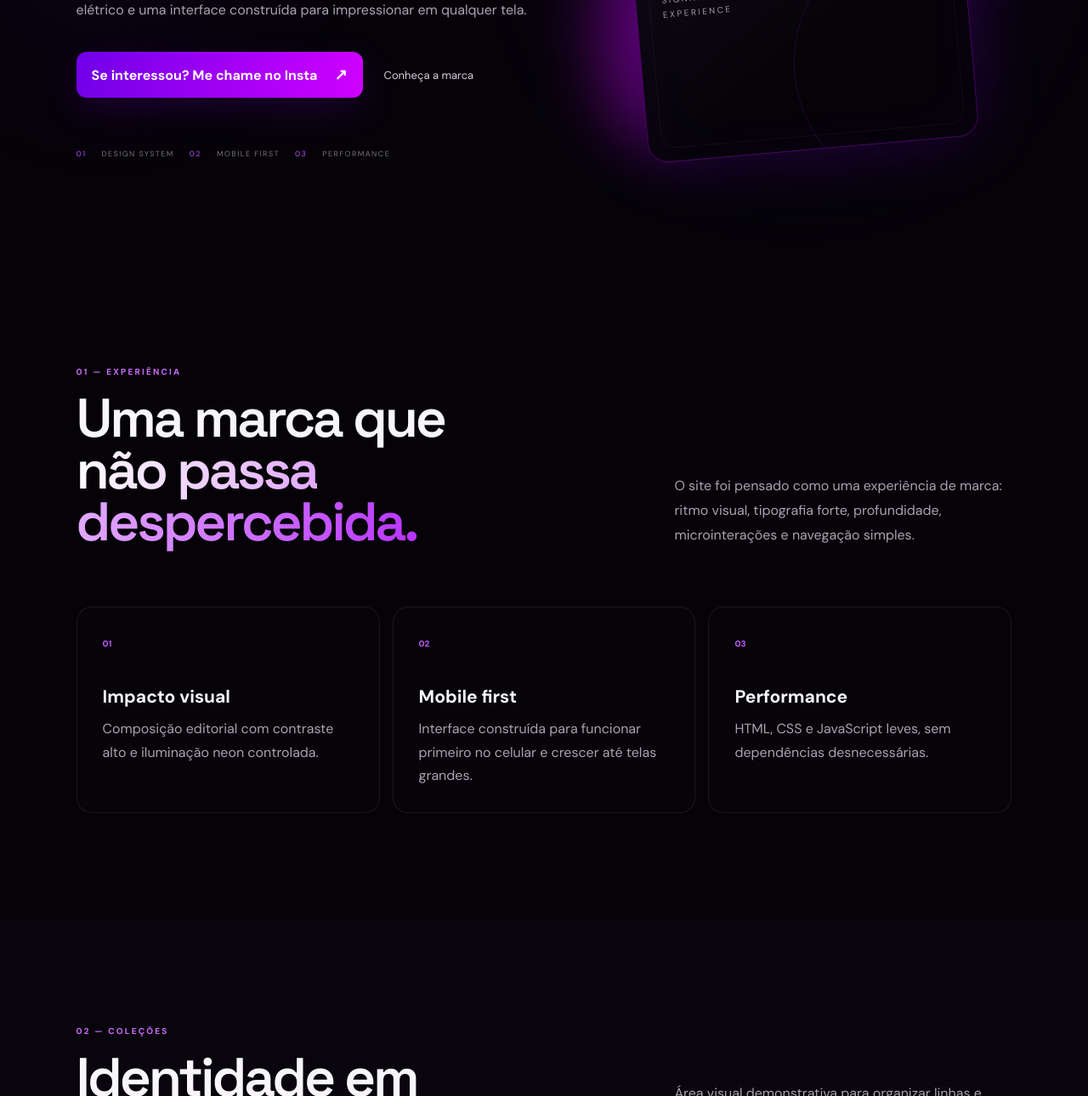
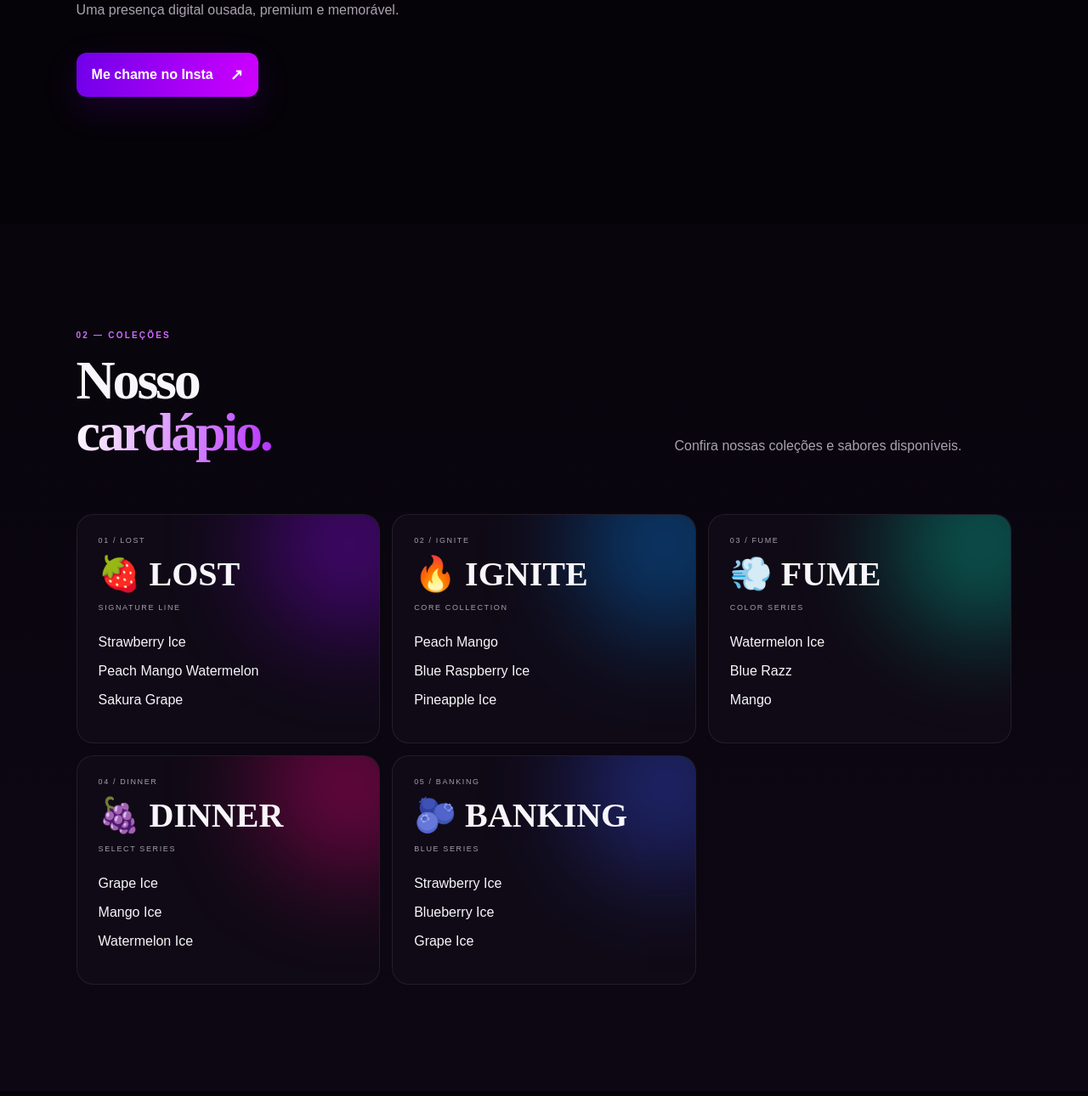
Before and after one commit to pdxscript-ui/Mister.-Pods, a plain HTML site: page index.html in a window 1280 px wide. Shown: the part 536-1826 px from the top of the page at 85% size. Drawn offline with Linux system fonts and the light colour scheme.

Commit message:
Refactor index.html and add flavor details
Updated the HTML structure and content for better organization and clarity. Added flavor details for collections.

```diff
--- a/index.html
+++ b/index.html
@@ -3,84 +3,100 @@
 <head>
 <meta charset="utf-8">
 <meta name="viewport" content="width=device-width,initial-scale=1">
-<title>Mister Poods — Experience</title>
-<meta name="description" content="Mister Poods — experiência digital e identidade visual.">
-<link rel="preconnect" href="https://fonts.googleapis.com">
-<link rel="preconnect" href="https://fonts.gstatic.com" crossorigin>
-<link href="https://fonts.googleapis.com/css2?family=DM+Sans:wght@400;500;600;700&family=Space+Grotesk:wght@500;600;700&display=swap" rel="stylesheet">
+<title>Mister Poods</title>
 <link rel="stylesheet" href="style.css">
 </head>
+
 <body>
-<div class="ambient"></div>
+
 <header>
   <a href="#home" class="logo"><i>MP</i><span>MISTER <b>POODS</b></span></a>
-  <button class="hamb" aria-label="Menu">☰</button>
   <nav>
-    <a href="#home">Home</a><a href="#experience">Experiência</a><a href="#collections">Coleções</a><a href="#brand">Marca</a><a href="#contact">Contato</a>
+    <a href="#home">Home</a>
+    <a href="#collections">Coleções</a>
+    <a href="#brand">Marca</a>
+    <a href="#contact">Contato</a>
   </nav>
 </header>
 
 <main>
+
 <section id="home" class="hero">
   <div class="hero-copy">
     <div class="tag"><span></span> EXPERIÊNCIA DIGITAL</div>
     <h1>O impacto<br>começa no <em>visual.</em></h1>
-    <p>Uma presença digital ousada, premium e memorável. Preto profundo, roxo elétrico e uma interface construída para impressionar em qualquer tela.</p>
-    <div class="actions"><a class="cta" href="https://www.instagram.com/mister_poods/" target="_blank" rel="noopener noreferrer">Se interessou? Me chame no Insta <b>↗</b></a><a class="text-link" href="#brand">Conheça a marca</a></div>
-    <div class="micro"><span>01</span> DESIGN SYSTEM <span>02</span> MOBILE FIRST <span>03</span> PERFORMANCE</div>
-  </div>
-  <div class="visual">
-    <div class="halo"></div>
-    <div class="smoke s1"></div><div class="smoke s2"></div>
-    <div class="poster">
-      <div class="poster-top"><span>MISTER</span><small>EST. 2026</small></div>
-      <div class="poster-title">POODS</div>
-      <div class="poster-line"></div>
-      <div class="poster-bottom">SIGNATURE<br>EXPERIENCE</div>
-      <div class="ring"></div>
+    <p>Uma presença digital ousada, premium e memorável.</p>
+    <div class="actions">
+      <a class="cta" href="https://www.instagram.com/mister_poods/" target="_blank">
+        Me chame no Insta <b>↗</b>
+      </a>
     </div>
-  </div>
-</section>
-
-<section id="experience" class="section">
-  <div class="kicker">01 — EXPERIÊNCIA</div>
-  <div class="split"><h2>Uma marca que<br><em>não passa despercebida.</em></h2><p>O site foi pensado como uma experiência de marca: ritmo visual, tipografia forte, profundidade, microinterações e navegação simples.</p></div>
-  <div class="grid3">
-    <article><b>01</b><h3>Impacto visual</h3><p>Composição editorial com contraste alto e iluminação neon controlada.</p></article>
-    <article><b>02</b><h3>Mobile first</h3><p>Interface construída para funcionar primeiro no celular e crescer até telas grandes.</p></article>
-    <article><b>03</b><h3>Performance</h3><p>HTML, CSS e JavaScript leves, sem dependências desnecessárias.</p></article>
   </div>
 </section>
 
 <section id="collections" class="section dark">
   <div class="kicker">02 — COLEÇÕES</div>
-  <div class="split"><h2>Identidade em<br><em>cada detalhe.</em></h2><p>Área visual demonstrativa para organizar linhas e categorias da marca. Sem preços, checkout ou venda de produtos.</p></div>
+
+  <div class="split">
+    <h2>Nosso<br><em>cardápio.</em></h2>
+    <p>Confira nossas coleções e sabores disponíveis.</p>
+  </div>
+
   <div class="collections">
-    <div class="collection c1"><span>01 / LOST M</span><strong>LOST M</strong><small>SIGNATURE LINE</small></div>
-    <div class="collection c2"><span>02 / IGNITE</span><strong>IGNITE</strong><small>CORE COLLECTION</small></div>
-    <div class="collection c3"><span>03 / FUME</span><strong>FUME</strong><small>COLOR SERIES</small></div>
-    <div class="collection c4"><span>04 / DINNER</span><strong>DINNER</strong><small>SELECT SERIES</small></div>
-    <div class="collection c5"><span>05 / BANKING</span><strong>BANKING</strong><small>BLUE SERIES</small></div>
-    <div class="collection c6"><span>06 / ELFBAR</span><strong>ELFBAR</strong><small>VISUAL SERIES</small></div>
-  </div>
-</section>
 
-<section id="brand" class="section brand-section">
-  <div class="kicker">03 — MARCA</div>
-  <div class="brand-box">
-    <div><div class="stamp">MP</div></div>
-    <div><h2>Uma assinatura<br><em>forte e consistente.</em></h2><p>O sistema visual combina preto, violeta e luz para criar uma linguagem reconhecível. Este espaço pode receber história da marca, manifesto, equipe e informações institucionais.</p><a class="cta" href="https://www.instagram.com/mister_poods/" target="_blank" rel="noopener noreferrer">Se interessou? Me chame no Insta <b>↗</b></a></div>
-  </div>
-</section>
+    <div class="collection c1">
+      <span>01 / LOST</span>
+      <strong>🍓 LOST</strong>
+      <small>SIGNATURE LINE</small>
+      <div class="flavors">
+        <p>Strawberry Ice</p>
+        <p>Peach Mango Watermelon</p>
+        <p>Sakura Grape</p>
+      </div>
+    </div>
 
-<section id="contact" class="section contact">
-  <div class="kicker">04 — CONTATO</div>
-  <div class="split"><h2>Vamos criar<br><em>algo marcante.</em></h2><p>Formulário demonstrativo. Conecte-o ao seu serviço de formulários antes da publicação.</p></div>
-  <form id="form"><input required placeholder="Nome"><input required type="email" placeholder="E-mail"><textarea required placeholder="Mensagem"></textarea><button class="cta" type="submit">Enviar mensagem <b>→</b></button><small id="status"></small></form>
-</section>
-</main>
+    <div class="collection c2">
+      <span>02 / IGNITE</span>
+      <strong>🔥 IGNITE</strong>
+      <small>CORE COLLECTION</small>
+      <div class="flavors">
+        <p>Peach Mango</p>
+        <p>Blue Raspberry Ice</p>
+        <p>Pineapple Ice</p>
+      </div>
+    </div>
 
-<footer><a class="logo" href="#home"><i>MP</i><span>MISTER <b>POODS</b></span></a><span>© 2026 — Experiência institucional</span></footer>
-<script src="script.js"></script>
-</body>
-</html>
+    <div class="collection c3">
+      <span>03 / FUME</span>
+      <strong>💨 FUME</strong>
+      <small>COLOR SERIES</small>
+      <div class="flavors">
+        <p>Watermelon Ice</p>
+        <p>Blue Razz</p>
+        <p>Mango</p>
+      </div>
+    </div>
+
+    <div class="collection c4">
+      <span>04 / DINNER</span>
+      <strong>🍇 DINNER</strong>
+      <small>SELECT SERIES</small>
+      <div class="flavors">
+        <p>Grape Ice</p>
+        <p>Mango Ice</p>
+        <p>Watermelon Ice</p>
+      </div>
+    </div>
+
+    <div class="collection c5">
+      <span>05 / BANKING</span>
+      <strong>🫐 BANKING</strong>
+      <small>BLUE SERIES</small>
+      <div class="flavors">
+        <p>Strawberry Ice</p>
+        <p>Blueberry Ice</p>
+        <p>Grape Ice</p>
+      </div>
+    </div>
+
+    <div
```
